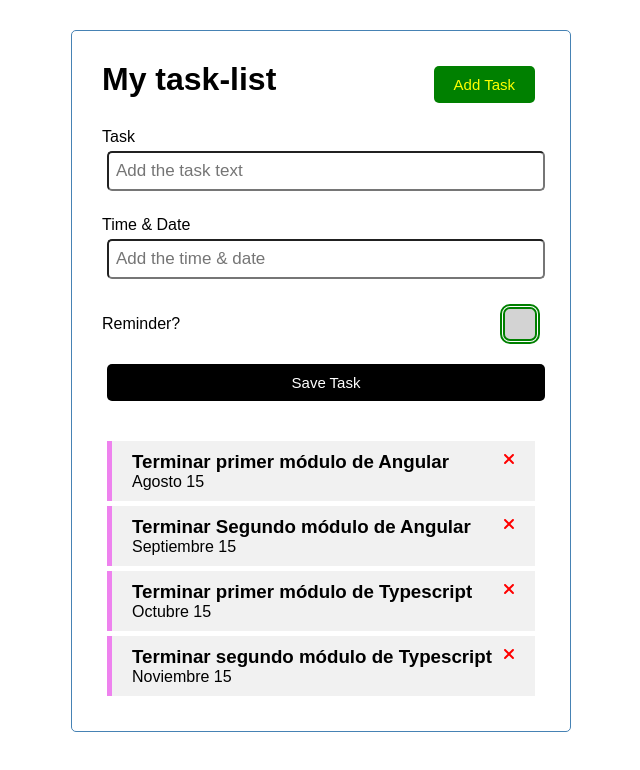
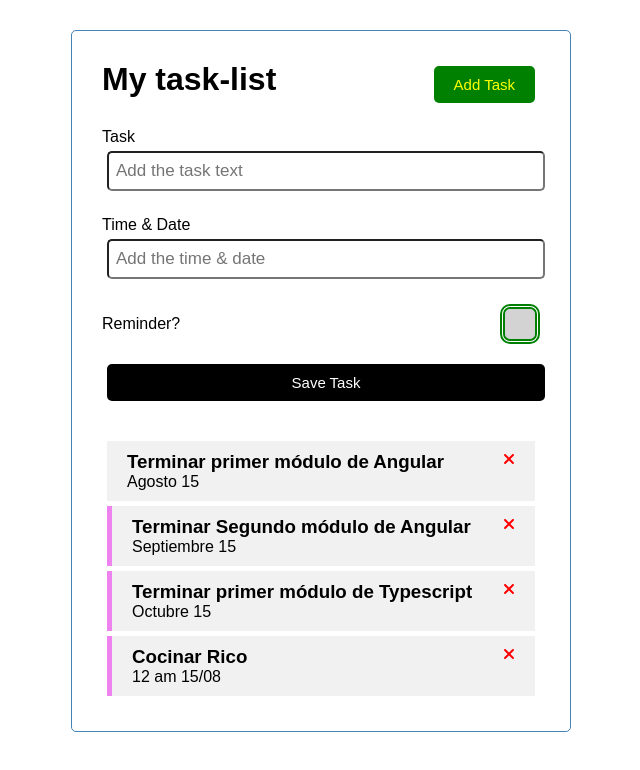
Before and after one commit to m32795434/Angular, an Angular app in the folder task-list/: page / in a window 1280 px wide. Shown: the top 770 px of the page, without its empty margins (319-959 px from the left). Built offline with nearby package versions, Linux system fonts and the light colour scheme; data requests are answered from the project's data file.

Commit message:
addTasks() created, POST, and reflecting the changes into the View

```diff
--- a/task-list/db.json
+++ b/task-list/db.json
@@ -4,7 +4,7 @@
       "id": 1,
       "text": "Terminar primer módulo de Angular",
       "day": "Agosto 15",
-      "reminder": true
+      "reminder": false
     },
     {
       "id": 2,
@@ -19,10 +19,10 @@
       "reminder": true
     },
     {
-      "id": 4,
-      "text": "Terminar segundo módulo de Typescript",
-      "day": "Noviembre 15",
-      "reminder": true
+      "text": "Cocinar Rico",
+      "day": "12 am 15/08",
+      "reminder": true,
+      "id": 5
     }
   ]
 }
--- a/task-list/src/app/components/add-task/add-task.component.html
+++ b/task-list/src/app/components/add-task/add-task.component.html
@@ -1,4 +1,4 @@
-<form class="addForm">
+<form class="addForm" (ngSubmit)="onSubmit()">
     <fieldset class="form-control">
         <label for="text">Task</label>
         <input type="text" name="text" id="text" placeholder="Add the task text" [(ngModel)]="text">
--- a/task-list/src/app/components/add-task/add-task.component.ts
+++ b/task-list/src/app/components/add-task/add-task.component.ts
@@ -1,4 +1,5 @@
-import { Component } from '@angular/core';
+import { Component, EventEmitter, Output } from '@angular/core';
+import { TaskIterface } from 'src/app/task';
 
 @Component({
   selector: 'app-add-task',
@@ -6,7 +7,17 @@ import { Component } from '@angular/core';
   styleUrls: ['./add-task.component.css']
 })
 export class AddTaskComponent {
+  @Output() onAddTask: EventEmitter<TaskIterface> = new EventEmitter();
   text = '';
   day = '';
   reminder = false;
+  onSubmit() {
+    console.log('submited')
+    if (!this.text) {
+      alert('Please add a task!')
+      return
+    }
+    const newTask = { text: this.text, day: this.day, reminder: this.reminder };
+    this.onAddTask.emit(newTask);
+  }
 }
--- a/task-list/src/app/components/tasks/tasks.component.html
+++ b/task-list/src/app/components/tasks/tasks.component.html
@@ -1,3 +1,3 @@
-<app-add-task></app-add-task>
+<app-add-task (onAddTask)="addTask($event)"></app-add-task>
 <app-task-list-item *ngFor="let task of tasks" [task]="task" (onDeleteTask)="delete(task)"
     (onToggleReminder)="toggleReminder(task)"></app-task-list-item>
--- a/task-list/src/app/components/tasks/tasks.component.ts
+++ b/task-list/src/app/components/tasks/tasks.component.ts
@@ -26,4 +26,11 @@ export class TasksComponent implements OnInit {
     task.reminder = !task.reminder;
     this.taskSrv.updateTaskReminder(task).subscribe(() => console.log('item updated'))
   }
+  addTask(task: TaskIterface) {
+    console.log(task);
+    this.taskSrv.createTask(task).subscribe((item) => {
+      console.log('item created', item)
+      this.updateTasks();
+    })
+  }
 }
--- a/task-list/src/app/services/task.service.ts
+++ b/task-list/src/app/services/task.service.ts
@@ -20,9 +20,11 @@ export class TaskService {
   deleteTask(task: TaskIterface): Observable<TaskIterface> {
     return this.http.delete<TaskIterface>(`${this.apiUrl}/${task.id}`)
   }
-
   updateTaskReminder(task: TaskIterface): Observable<TaskIterface> {
     return this.http.put<TaskIterface>(`${this.apiUrl}/${task.id}`, task, this.config);
+  }
+  createTask(task: TaskIterface): Observable<TaskIterface> {
+    return this.http.post<TaskIterface>(`${this.apiUrl}/`, task, this.config);
   }
 
 
```
